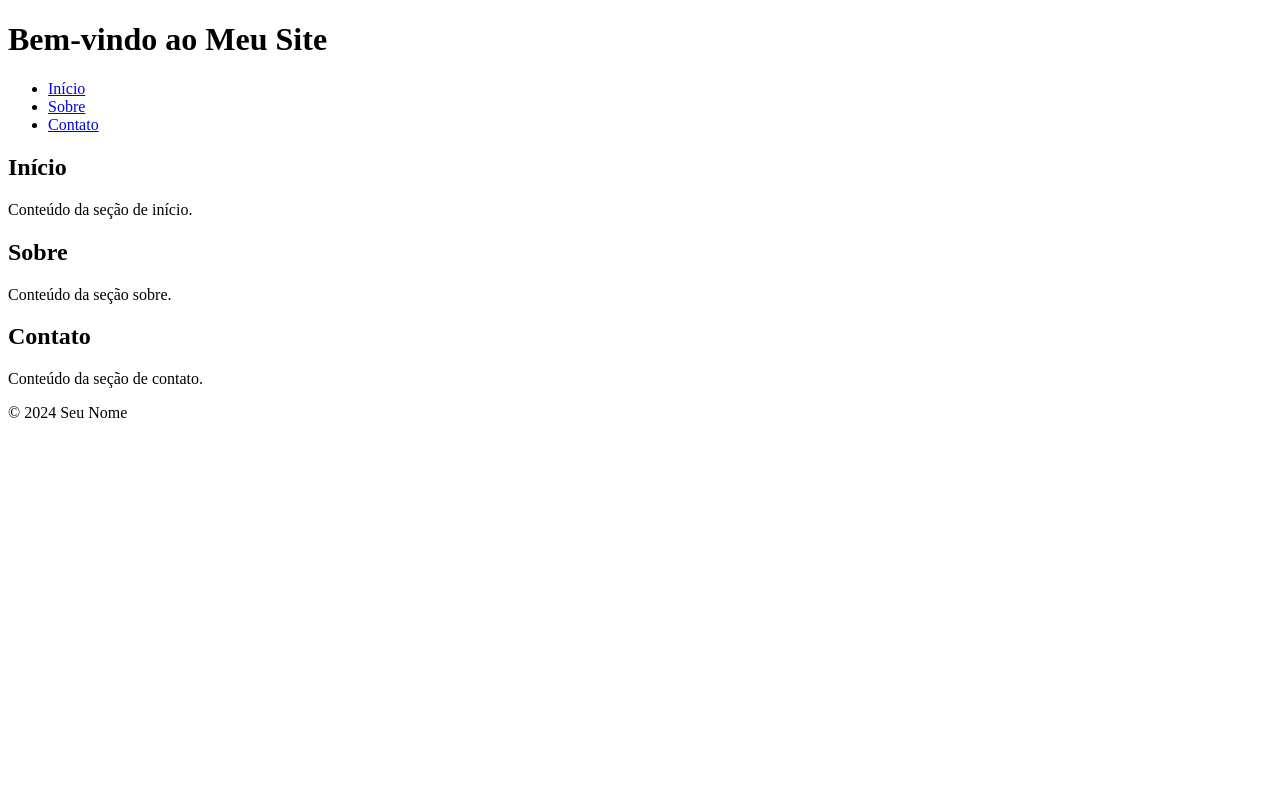
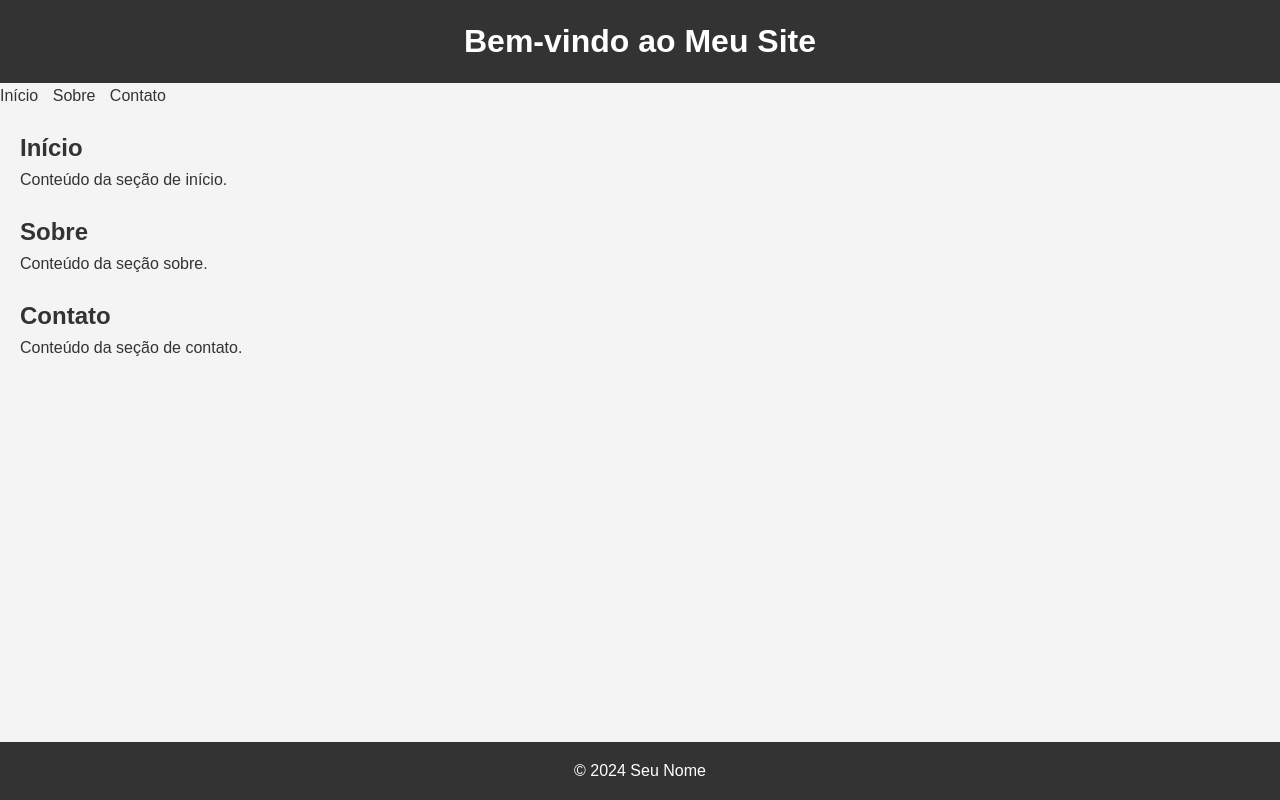
Before and after one commit to MatheuSilva00/portifolio, a plain HTML site: page index.html in a window 1280 px wide. Drawn offline with Linux system fonts and the light colour scheme.

Commit message:
trocando nome arquivo css

```diff
--- a/index.html
+++ b/index.html
@@ -4,7 +4,7 @@
     <meta charset="UTF-8">
     <meta name="viewport" content="width=device-width, initial-scale=1.0">
     <title>Seu Título Aqui</title>
-    <link rel="stylesheet" href="styles.css">
+    <link rel="stylesheet" href="estilo.css">
 </head>
 <body>
     <header>
```
Also changed, not shown: estilo.css (renamed from atividadepratica.css).
